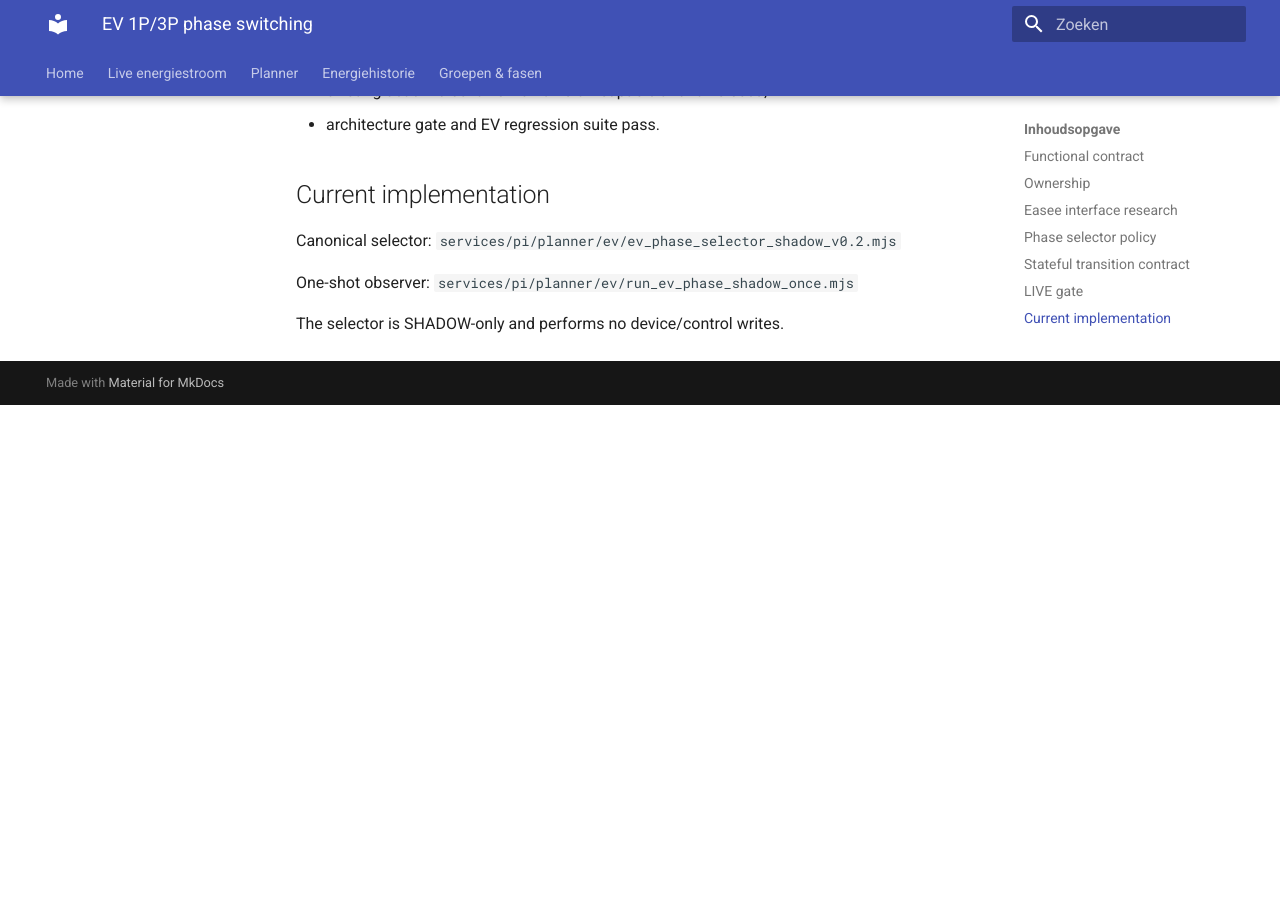
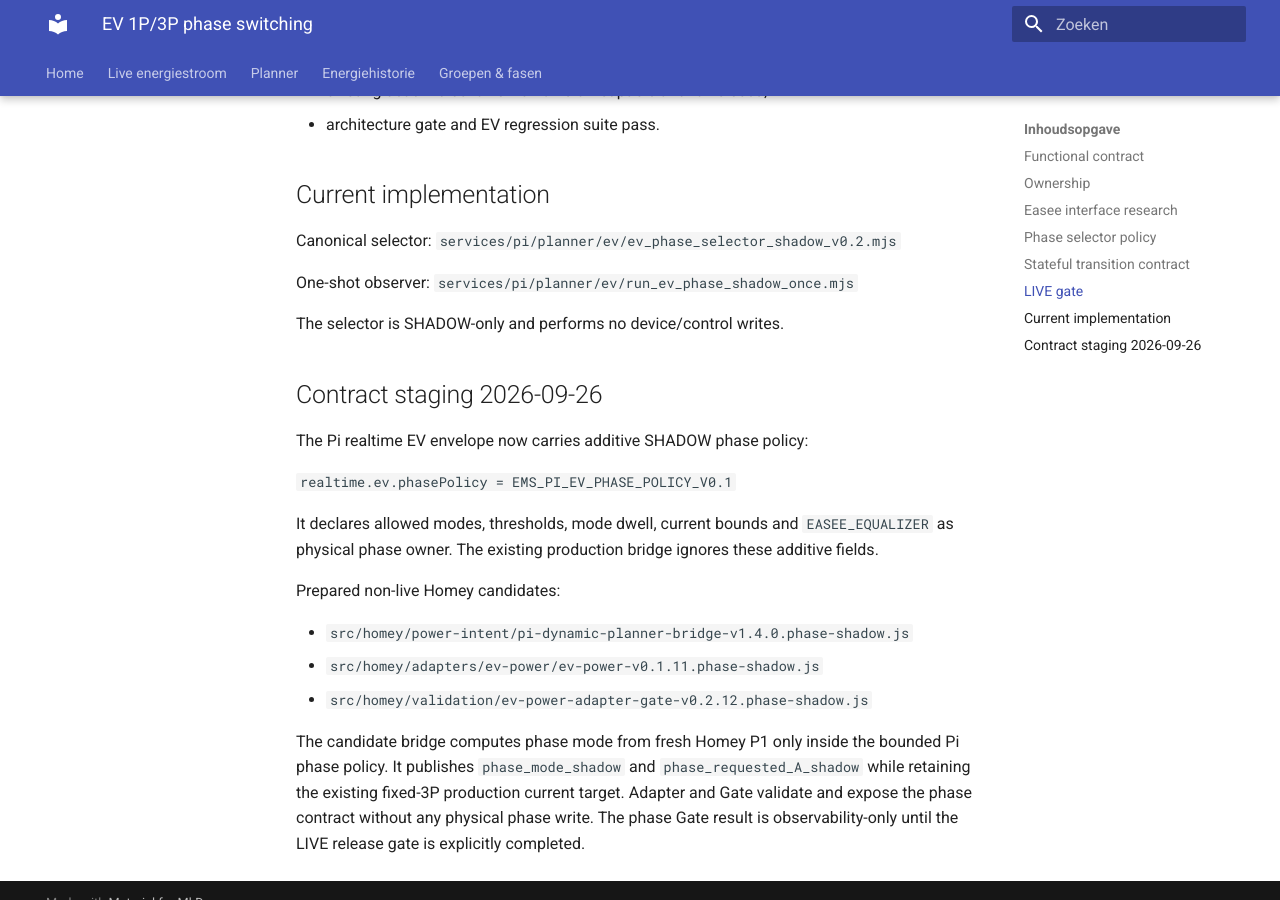
Before and after one commit to OnsKasteeltje/homey-energy-manual, an MkDocs documentation site: the page built from docs/architecture/ev-phase-switching-v0.1.md, in a window 1280 px wide and 900 px high, scrolled down 3291 px. Built offline with MkDocs 1.6.1 and Material for MkDocs 9.7.7, drawn with Linux system fonts in a browser that asks for light colours; before the commit the page ends 3696 px from its top, so only the background shows below that.

Commit message:
docs(ev): record phase shadow contract staging

```diff
--- a/docs/architecture/ev-phase-switching-v0.1.md
+++ b/docs/architecture/ev-phase-switching-v0.1.md
@@ -128,3 +128,20 @@ One-shot observer:
 `services/pi/planner/ev/run_ev_phase_shadow_once.mjs`
 
 The selector is SHADOW-only and performs no device/control writes.
+
+
+## Contract staging 2026-09-26
+
+The Pi realtime EV envelope now carries additive SHADOW phase policy:
+
+`realtime.ev.phasePolicy = EMS_PI_EV_PHASE_POLICY_V0.1`
+
+It declares allowed modes, thresholds, mode dwell, current bounds and `EASEE_EQUALIZER` as physical phase owner. The existing production bridge ignores these additive fields.
+
+Prepared non-live Homey candidates:
+
+- `src/homey/power-intent/pi-dynamic-planner-bridge-v1.4.0.phase-shadow.js`
+- `src/homey/adapters/ev-power/ev-power-v0.1.11.phase-shadow.js`
+- `src/homey/validation/ev-power-adapter-gate-v0.2.12.phase-shadow.js`
+
+The candidate bridge computes phase mode from fresh Homey P1 only inside the bounded Pi phase policy. It publishes `phase_mode_shadow` and `phase_requested_A_shadow` while retaining the existing fixed-3P production current target. Adapter and Gate validate and expose the phase contract without any physical phase write. The phase Gate result is observability-only until the LIVE release gate is explicitly completed.
```
